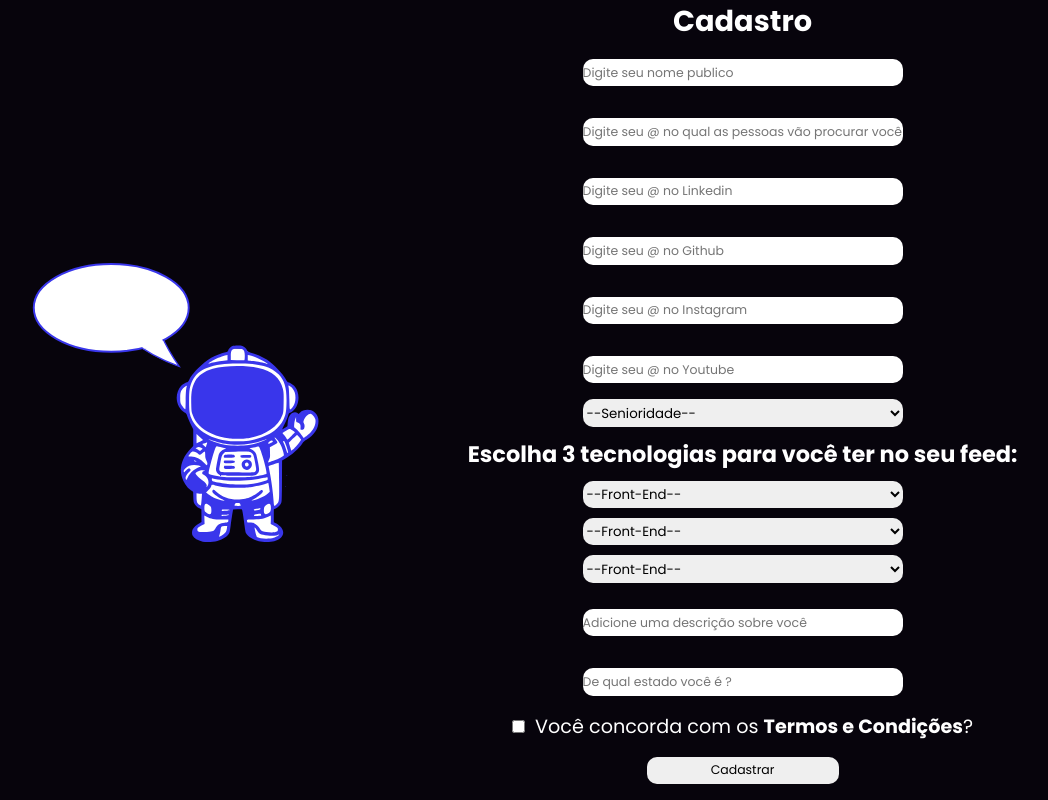
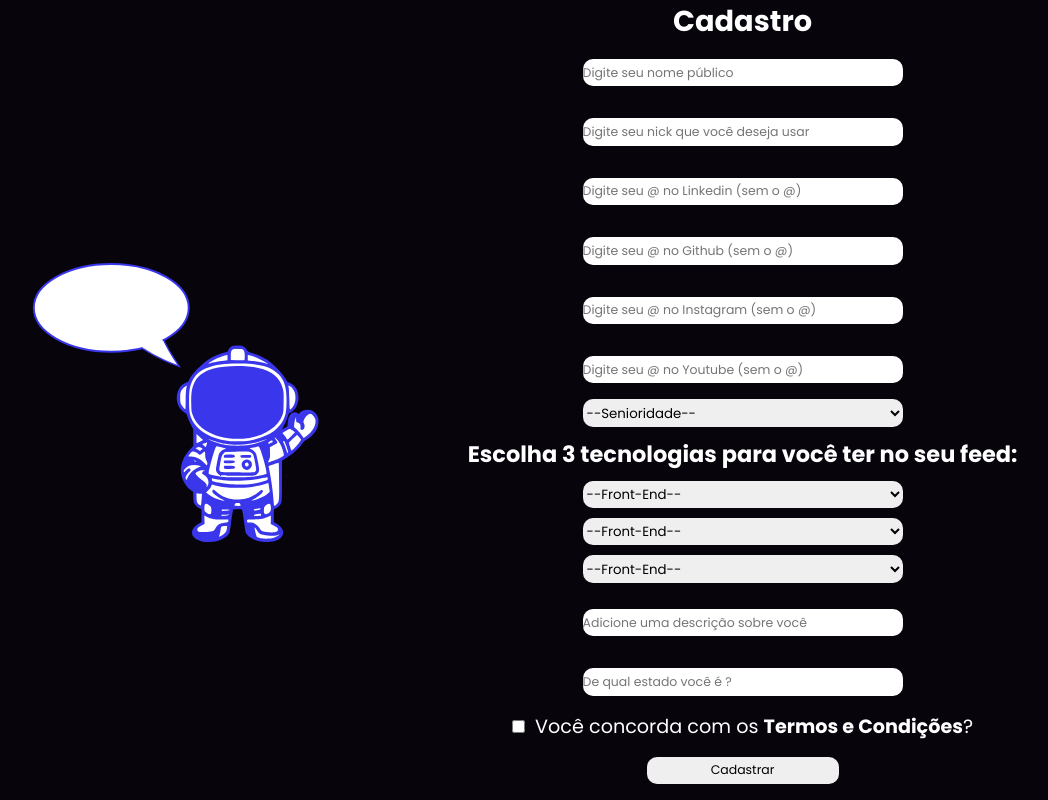
Before and after one commit to davi-souza2001/MyRocketdev, a Next.js app: page /createprofile in a window 1280 px wide. Shown: the whole page, without its empty margins (128-1176 px from the left). Built offline with nearby package versions, Linux system fonts and the light colour scheme; no server answers; the database is empty.

Commit message:
create profile params

```diff
--- a/src/pages/createprofile.tsx
+++ b/src/pages/createprofile.tsx
@@ -22,7 +22,7 @@ export default function CreateProfile(Props: CreateProfileProps) {
         if(prof.email == emailUser) {
             route.replace("/");
         }
-    })
+    });
 
     const [name, setName] = useState("");
     const [userName, setUserName] = useState("");
@@ -62,14 +62,14 @@ export default function CreateProfile(Props: CreateProfileProps) {
 
     async function navigateToHome(e): Promise<void>{
         e.preventDefault();
-        if(github != ""){
+        if(github != "" && userName != "" && name != "" && dev != ""){
             try{
                 await setDatas();
             } finally {
                 route.push("/");
             }
         } else{
-            alert("Por favor coloque seu nick do github")
+            alert("Por favor verifique se os campos: Nick, Nome público, Github e Senioridade foram preenchidos.")
         }
    }
 
@@ -81,12 +81,12 @@ export default function CreateProfile(Props: CreateProfileProps) {
             <div className={styles.contentForms}>
                 <form>
                     <h2>Cadastro</h2>
-                    <input type="text" placeholder="Digite seu nome publico" onChange={(e) => setName(e.target.value)}/>
-                    <input type="text" placeholder="Digite seu @ no qual as pessoas vão procurar você" onChange={(e) => setUserName(e.target.value)} />
-                    <input type="text" placeholder="Digite seu @ no Linkedin" onChange={(e) => setLinkedin(e.target.value)} />
-                    <input required type="text" placeholder="Digite seu @ no Github" onChange={(e) => setGithub(e.target.value)} />
-                    <input type="text" placeholder="Digite seu @ no Instagram" onChange={(e) => setInstagram(e.target.value)} />
-                    <input type="text" placeholder="Digite seu @ no Youtube" onChange={(e) => setYoutube(e.target.value)} />
+                    <input type="text" placeholder="Digite seu nome público" onChange={(e) => setName(e.target.value)}/>
+                    <input type="text" placeholder="Digite seu nick que você deseja usar" onChange={(e) => setUserName(e.target.value)} />
+                    <input type="text" placeholder="Digite seu @ no Linkedin (sem o @)" onChange={(e) => setLinkedin(e.target.value)} />
+                    <input required type="text" placeholder="Digite seu @ no Github (sem o @)" onChange={(e) => setGithub(e.target.value)} />
+                    <input type="text" placeholder="Digite seu @ no Instagram (sem o @)" onChange={(e) => setInstagram(e.target.value)} />
+                    <input type="text" placeholder="Digite seu @ no Youtube (sem o @)" onChange={(e) => setYoutube(e.target.value)} />
                     <select required onChange={(e) => setDev(e.target.value)} value={dev}>
                         <option defaultValue="Senioridade" >--Senioridade--</option>
                         <option value="Front-End">Front-End</option>
```
Also changed, not shown: 1 other file (tests, documents, lock files or other folders).
